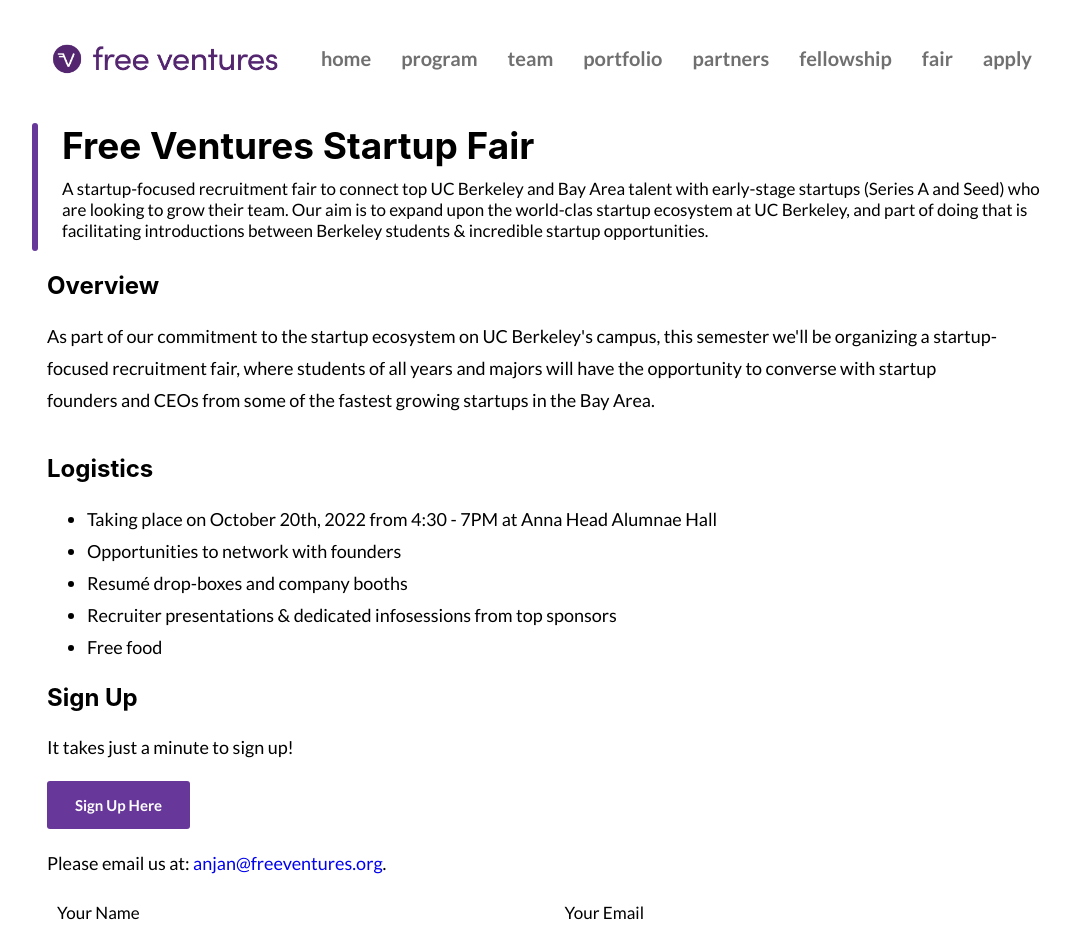
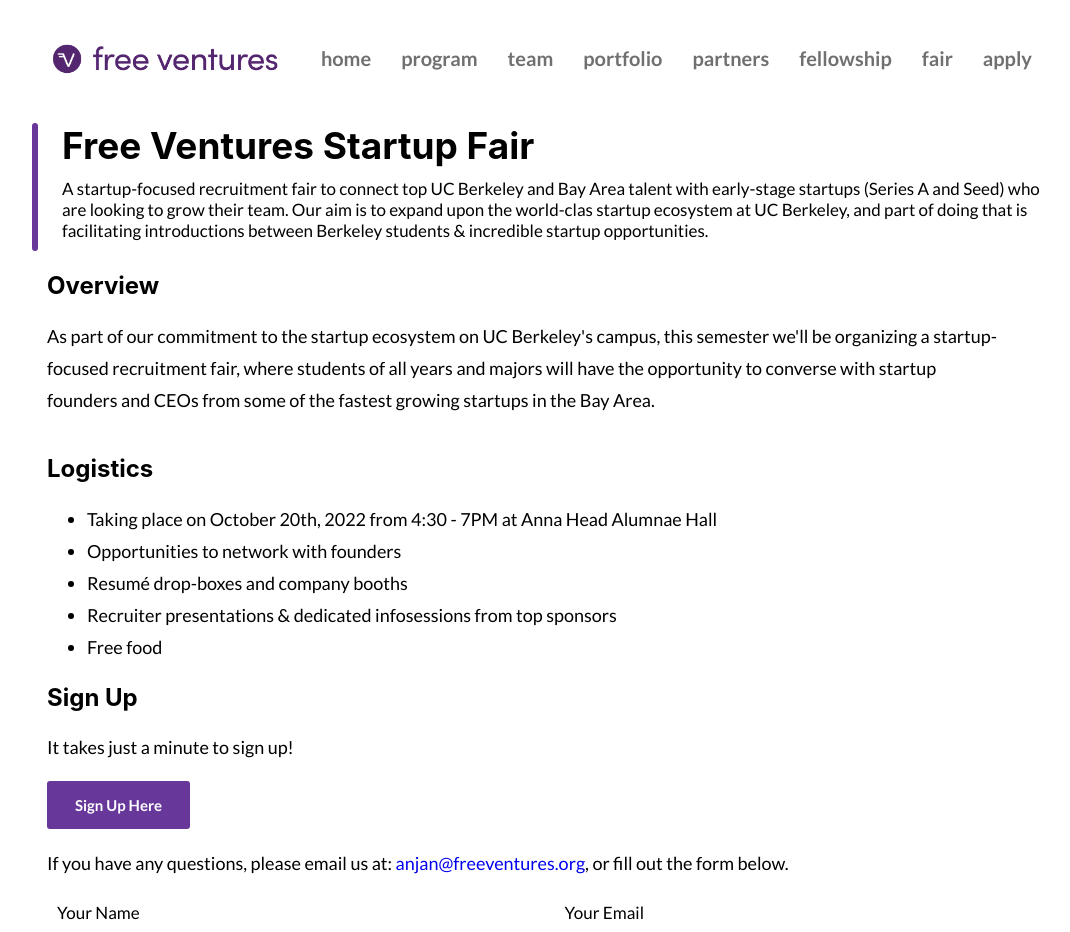
Before and after one commit to Free-Ventures-Cal/website, a React (Create React App) app: page /fairinfo in a window 1280 px wide. Shown: the top 932 px of the page, without its empty margins (93-1163 px from the left). Built offline with nearby package versions, Linux system fonts and the light colour scheme.

Commit message:
fix airtable

```diff
--- a/src/Components/FairInfo.js
+++ b/src/Components/FairInfo.js
@@ -139,7 +139,7 @@ function FairInfo() {
           <h2>Sign Up</h2>
           <p>It takes just a minute to sign up!</p>
           <a
-            href="https://airtable.com/shrTZaerxspoAjE5S"
+            href="https://airtable.com/shrMGnpTSiUIv1Ush"
             className="genericButton"
             target="_blank"
             rel="noopener noreferrer"
@@ -148,8 +148,9 @@ function FairInfo() {
           </a>
 
           <p>
-            Please email us at:{" "}
-            <a href="mailto:anjan@freeventures.org">anjan@freeventures.org</a>.
+            If you have any questions, please email us at:{" "}
+            <a href="mailto:anjan@freeventures.org">anjan@freeventures.org</a>,
+            or fill out the form below.
           </p>
         </span>
         <ContactForm />
```
